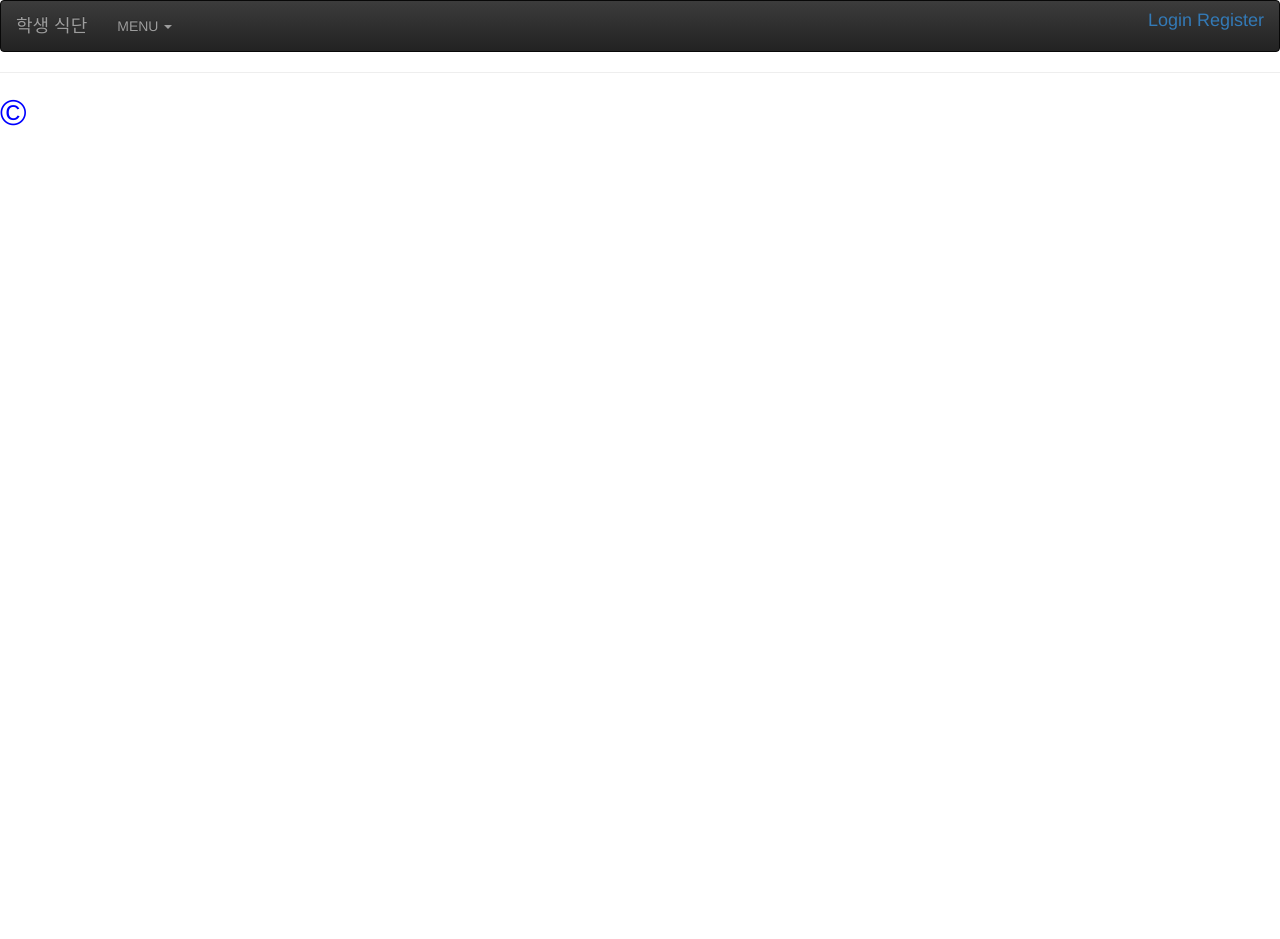
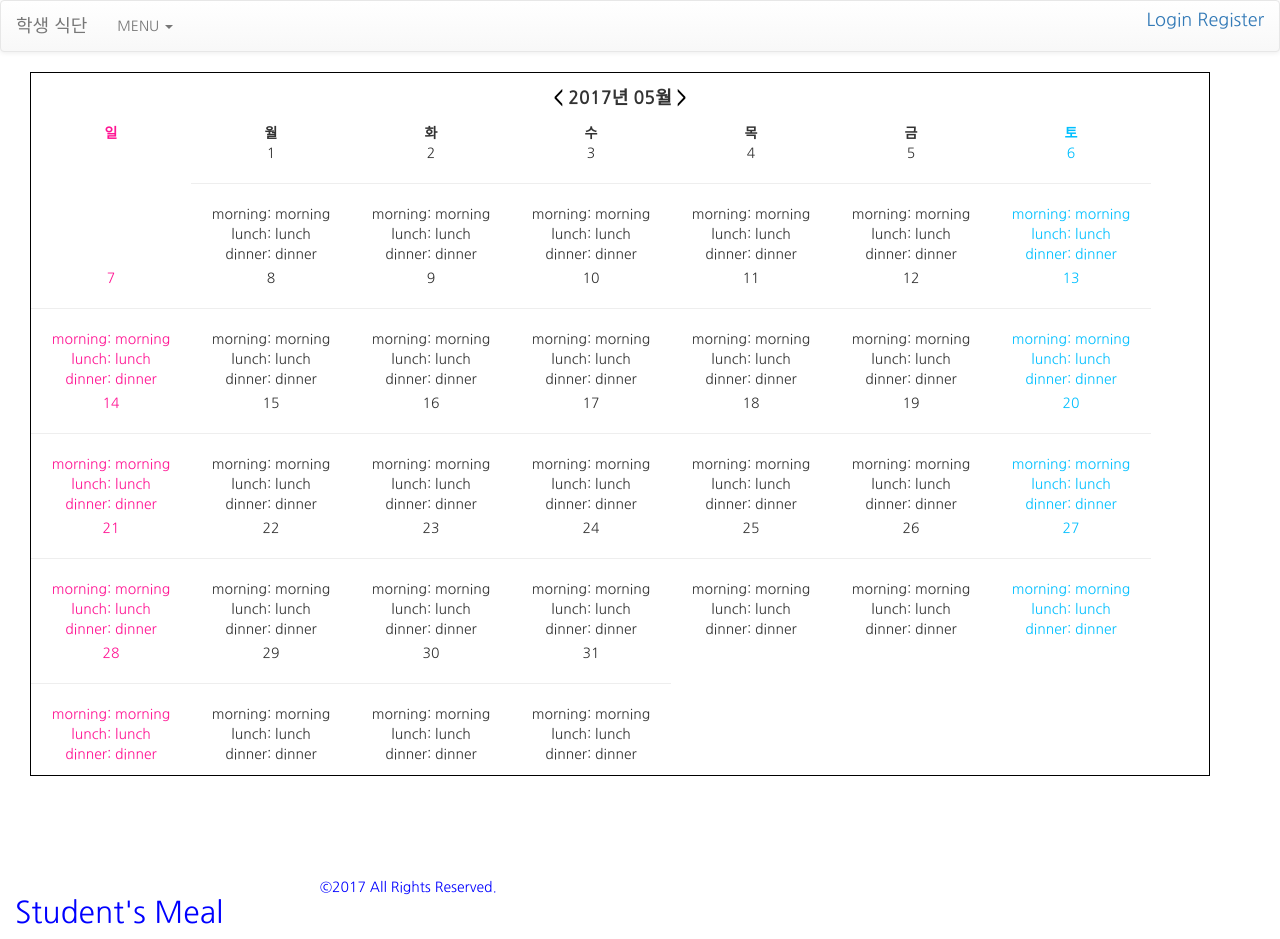
Before and after one commit to jupiny/MIDASChallenge2017, a Django app: template midas_web_solution/templates/index.html in a window 1280 px wide. Before the commit the page ends 126 px from the top, so only its background shows below. Run offline with Django 3.2, Linux system fonts and the light colour scheme; the template is opened without the code that fills it, so the values that code supplies are empty; some libraries are stand-ins or nearby versions.

Commit message:
[ysKim] calendar 구현

```diff
--- /dev/null
+++ b/midas_web_solution/static/css/calendar.css
@@ -0,0 +1,72 @@
+/* Kurien / Kurien's Blog / http://blog.kurien.co.kr */
+/* 주석만 제거하지 않는다면, 어떤 용도로 사용하셔도 좋습니다. */
+@import url(http://fonts.googleapis.com/earlyaccess/nanumgothic.css);
+
+* {
+    font-family: 'Nanum Gothic', serif;
+}
+
+#kCalendar {
+    width: 1180px;
+    height: 704px;
+    border: 1px solid black;
+    margin-bottom: 100px;
+    margin-left: 30px;
+}
+
+#kCalendar #header {
+    height: 50px;
+    line-height: 50px;
+    text-align: center;
+    font-size: 18px;
+    font-weight: bold
+}
+
+#kCalendar .button {
+    color: #000;
+    text-decoration: none;
+}
+
+#kCalendar table {
+    width: 250px;
+    height: 200px;
+}
+
+#kCalendar caption {
+    display: none;
+}
+
+#kCalendar .sun {
+    text-align: center;
+    color: deeppink;
+}
+
+#kCalendar .mon {
+    text-align: center;
+}
+
+#kCalendar .tue {
+    text-align: center;
+}
+
+#kCalendar .wed {
+    text-align: center;
+}
+
+#kCalendar .thu {
+    text-align: center;
+}
+
+#kCalendar .fri {
+    text-align: center;
+}
+
+#kCalendar .sat {
+    text-align: center;
+    color: deepskyblue;
+}
+
+#kCalendar .jusik {
+    width: 160px;
+    height: 64px;
+}
--- /dev/null
+++ b/midas_web_solution/static/js/calender.js
@@ -0,0 +1,115 @@
+/**
+ * Created by znxkz on 2017-05-27.
+ */
+/* Kurien / Kurien's Blog / http://blog.kurien.co.kr */
+/* 주석만 제거하지 않는다면, 어떤 용도로 사용하셔도 좋습니다. */
+
+function kCalendar(id, date) {
+   var kCalendar = document.getElementById(id);
+
+   if( typeof( date ) !== 'undefined' ) {
+      date = date.split('-');
+      date[1] = date[1] - 1;
+      date = new Date(date[0], date[1], date[2]);
+   } else {
+      var date = new Date();
+   }
+   var currentYear = date.getFullYear();
+   //년도를 구함
+
+   var currentMonth = date.getMonth() + 1;
+   //연을 구함. 월은 0부터 시작하므로 +1, 12월은 11을 출력
+
+   var currentDate = date.getDate();
+   //오늘 일자.
+
+   date.setDate(1);
+   var currentDay = date.getDay();
+   //이번달 1일의 요일은 출력. 0은 일요일 6은 토요일
+
+   var dateString = new Array('sun', 'mon', 'tue', 'wed', 'thu', 'fri', 'sat');
+   var lastDate = new Array(31, 28, 31, 30, 31, 30, 31, 31, 30, 31, 30, 31);
+   if( (currentYear % 4 === 0 && currentYear % 100 !== 0) || currentYear % 400 === 0 )
+      lastDate[1] = 29;
+   //각 달의 마지막 일을 계산, 윤년의 경우 년도가 4의 배수이고 100의 배수가 아닐 때 혹은 400의 배수일 때 2월달이 29일 임.
+
+   var currentLastDate = lastDate[currentMonth-1];
+   var week = Math.ceil( ( currentDay + currentLastDate ) / 7 );
+   //총 몇 주인지 구함.
+
+   if(currentMonth != 1)
+      var prevDate = currentYear + '-' + ( currentMonth - 1 ) + '-' + currentDate;
+   else
+      var prevDate = ( currentYear - 1 ) + '-' + 12 + '-' + currentDate;
+   //만약 이번달이 1월이라면 1년 전 12월로 출력.
+
+   if(currentMonth != 12)
+      var nextDate = currentYear + '-' + ( currentMonth + 1 ) + '-' + currentDate;
+   else
+      var nextDate = ( currentYear + 1 ) + '-' + 1 + '-' + currentDate;
+   //만약 이번달이 12월이라면 1년 후 1월로 출력.
+
+
+   if( currentMonth < 10 )
+      var currentMonth = '0' + currentMonth;
+   //10월 이하라면 앞에 0을 붙여준다.
+
+   var calendar = '';
+
+   calendar += '<div id="header">';
+   calendar += '         <span><a href="#" class="button left" onclick="kCalendar(\'' +  id + '\', \'' + prevDate + '\')"><</a></span>';
+   calendar += '         <span id="date">' + currentYear + '년 ' + currentMonth + '월</span>';
+   calendar += '         <span><a href="#" class="button right" onclick="kCalendar(\'' + id + '\', \'' + nextDate + '\')">></a></span>';
+   calendar += '      </div>';
+   calendar += '      <table border="0" cellspacing="0" cellpadding="0">';
+   calendar += '         <caption>' + currentYear + '년 ' + currentMonth + '월 달력</caption>';
+   calendar += '         <thead>';
+   calendar += '            <tr>';
+   calendar += '              <th class="sun" scope="row">일</th>';
+   calendar += '              <th class="mon" scope="row">월</th>';
+   calendar += '              <th class="tue" scope="row">화</th>';
+   calendar += '              <th class="wed" scope="row">수</th>';
+   calendar += '              <th class="thu" scope="row">목</th>';
+   calendar += '              <th class="fri" scope="row">금</th>';
+   calendar += '              <th class="sat" scope="row">토</th>';
+   calendar += '            </tr>';
+   calendar += '         </thead>';
+   calendar += '         <tbody>';
+
+   var dateNum = 1 - currentDay;
+
+   for(var i = 0; i < week; i++) {
+      calendar += '         <tr>';
+      for(var j = 0; j < 7; j++, dateNum++) {
+         if( dateNum < 1 || dateNum > currentLastDate ) {
+            calendar += '            <td class="' + dateString[j] + '"> </td>';
+            continue;
+         }
+         calendar += '            <td class="' + dateString[j] + '" style="cursor:pointer" onclick="clickDate('+ currentYear + ', ' + currentMonth + ', ' + dateNum + ')" >'
+         + dateNum +
+         '<hr><div class="jusik"> morning: ' + 'morning' + ' <br>'  +
+         ' lunch: ' + 'lunch' + ' <br>'  +
+         ' dinner: ' + 'dinner' + ' </div>'  +
+
+
+
+
+
+         '</td>';
+      }
+      calendar += '         </tr>';
+   }
+
+   calendar += '         </tbody>';
+   calendar += '      </table>';
+
+   kCalendar.innerHTML = calendar;
+
+
+}
+
+
+function clickDate(year, month, day){
+   // 날짜에 해당하는 페이지로 이동해야하는거 넣어야함
+
+}
--- a/midas_web_solution/templates/_footer.html
+++ b/midas_web_solution/templates/_footer.html
@@ -1,4 +1,25 @@
+
 <div class="bg-inverse text-white">
-    <hr/>
-    <h1>&copy;</h1>
+    <div class="col-sm-3 md-margin-bottom-40">
+        <div class="thumb-headline">
+            <h2> Student's Meal</h2>
+        </div>
+    </div>
+    <div class="col-sm-3 md-margin-bottom-40">
+
+    </div>
+    <div class="col-sm-3 md-margin-bottom-40">
+
+    </div>
+    <div class="col-sm-3 md-margin-bottom-40">
+
+    </div>
+
+    <div class="copyright">
+        <div class="container">
+            <div class="row">
+                <p>&copy;2017 All Rights Reserved.</p>
+            </div>
+        </div>
+    </div>
 </div>
--- a/midas_web_solution/templates/_header.html
+++ b/midas_web_solution/templates/_header.html
@@ -1,4 +1,4 @@
-<nav class="navbar navbar-inverse">
+<nav class="navbar navbar-default">
     <div class="container-fluid">
         <!-- Brand and toggle get grouped for better mobile display -->
         <div class="navbar-header">
--- a/midas_web_solution/templates/base.html
+++ b/midas_web_solution/templates/base.html
@@ -4,7 +4,10 @@
 <head>
     <meta charset="UTF-8">
     <title>{% block title %}{% endblock title %}</title>
+    <script src="{% static "js/calender.js" %}"></script>
+
     <link rel="stylesheet" href={% static "css/application.css" %}>
+    <link rel="stylesheet" href={% static "css/calendar.css" %}>
 
     <!-- Latest compiled and minified CSS -->
     <link rel="stylesheet" href="https://maxcdn.bootstrapcdn.com/bootstrap/3.3.7/css/bootstrap.min.css"
--- a/midas_web_solution/templates/index.html
+++ b/midas_web_solution/templates/index.html
@@ -1,4 +1,12 @@
 {% extends "base.html" %}
 {% block title %}Home{% endblock title %}
 {% block content %}
+    <div id="kCalendar">
+
+    </div>
+    <script>
+        window.onload = function(){
+            kCalendar("kCalendar");
+        };
+    </script>
 {% endblock content %}
```
